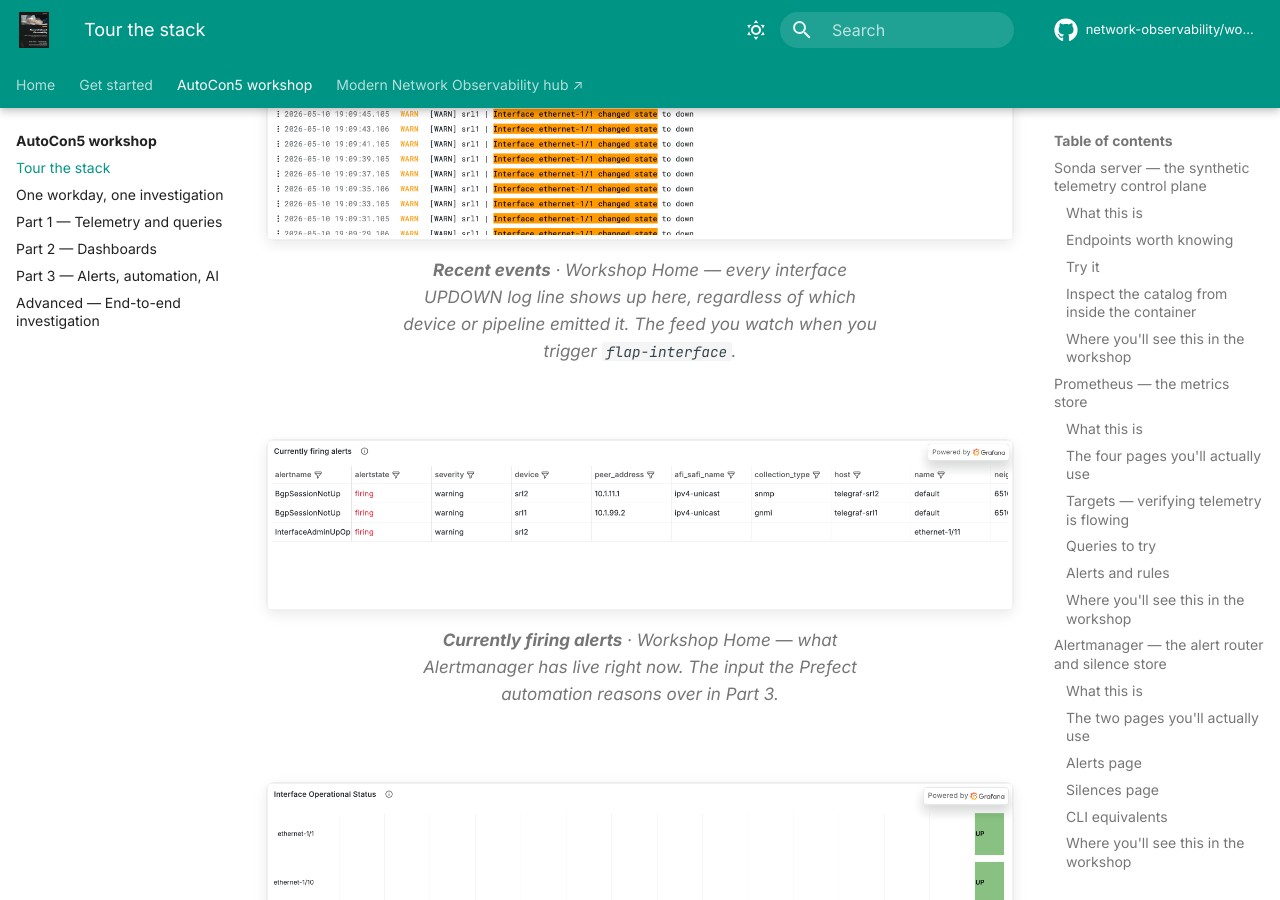
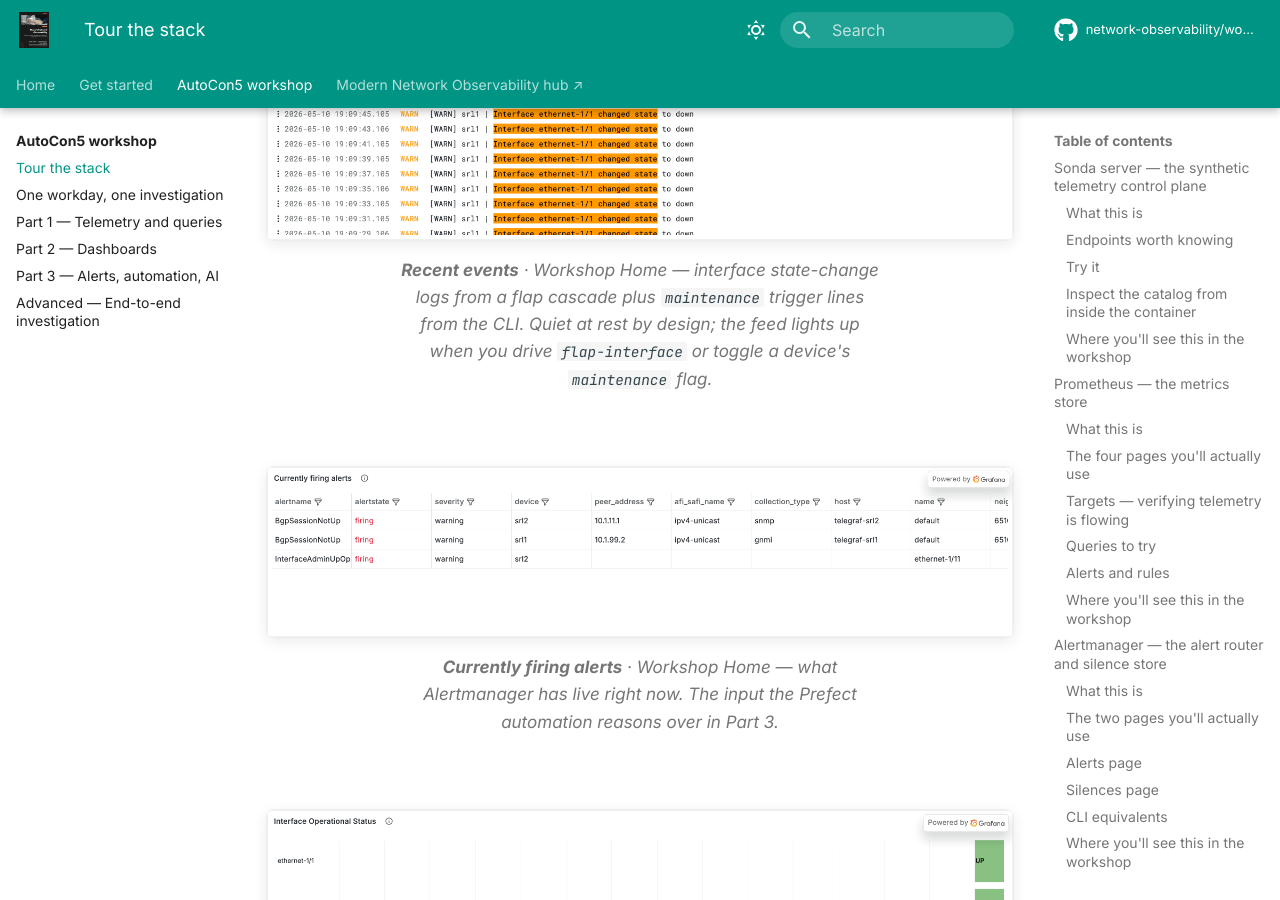
Before and after one commit to network-observability/workshops, an MkDocs documentation site: the page built from docs/workshop/tour.md, in a window 1280 px wide and 900 px high, scrolled down 12120 px. Built offline with MkDocs 1.6.1 and Material for MkDocs 9.7.7, drawn with Linux system fonts in a browser that asks for light colours; comment, search, counter and statistics services are not loaded.

Commit message:
docs(tour): align Recent events caption with no-baseline behavior
The Workshop Home Recent events panel's regex catches
`Interface .* changed state|Configured from`. The healthy-interface
baseline emitter (removed in the previous commit) matched that regex
with "Interface state transition observed (operational state changed)",
so the feed used to be always-on. Now it's quiet at rest and lights up
only when flap-interface cascade messages or maintenance triggers land.
Caption updated to match.

```diff
--- a/docs/workshop/tour.md
+++ b/docs/workshop/tour.md
@@ -307,7 +307,7 @@
 ![Recent events panel](../assets/screenshots/workshop-home-recent-events-light.png#only-light){ .screenshot loading=lazy }
 ![Recent events panel](../assets/screenshots/workshop-home-recent-events-dark.png#only-dark){ .screenshot loading=lazy }
 
-<figcaption><strong>Recent events</strong> · Workshop Home — every interface UPDOWN log line shows up here, regardless of which device or pipeline emitted it. The feed you watch when you trigger <code>flap-interface</code>.</figcaption>
+<figcaption><strong>Recent events</strong> · Workshop Home — interface state-change logs from a flap cascade plus <code>maintenance</code> trigger lines from the CLI. Quiet at rest by design; the feed lights up when you drive <code>flap-interface</code> or toggle a device's <code>maintenance</code> flag.</figcaption>
 
 </figure>
 
```
